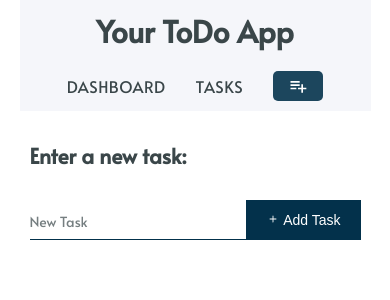
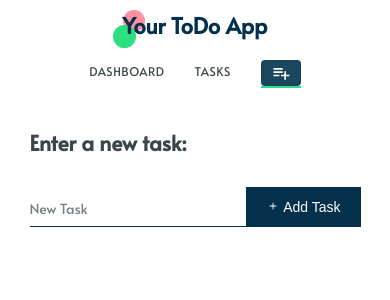
Before and after one commit to huthaifaaltiti/todo-app, a React (Create React App) app: page /new-task in a window 390 px wide. Shown: the top 300 px of the page. Built offline with nearby package versions, Linux system fonts and the light colour scheme.

Commit message:
adding media quires to NavBar

```diff
--- a/src/components/NavBar/index.js
+++ b/src/components/NavBar/index.js
@@ -11,7 +11,12 @@ export default function NavBar() {
   return (
     <div className={styles.mainNavBar}>
       <div className={styles.navBarLogo}>
-        <h2>Your ToDo App</h2>
+        <h2>
+          {/* decoration spans */}
+          <span></span>
+          <span></span>
+          Your ToDo App
+        </h2>
       </div>
 
       <div className={styles.navBarControl}>
--- a/src/components/NavBar/styles.module.css
+++ b/src/components/NavBar/styles.module.css
@@ -4,20 +4,52 @@
   width: 100%;
   height: auto;
 
-  padding: 1rem;
+  padding: 1rem 0;
 
-  background-color: var(--color-grey-l1);
+  display: flex;
+  align-items: center;
+  justify-content: space-between;
 }
 
 .navBarLogo {
   width: 100%;
-
-  text-align: center;
 }
 
 .navBarLogo h2 {
   font-size: 3rem;
   font-weight: bold;
+
+  color: var(--color-prim);
+
+  position: relative;
+}
+
+.navBarLogo h2 span:first-child {
+  width: 3rem;
+  height: 3rem;
+
+  border-radius: 50%;
+
+  background-color: var(--color-fif);
+
+  position: absolute;
+  top: 0;
+  left: 0;
+  z-index: -1;
+}
+
+.navBarLogo h2 span:last-child {
+  width: 3rem;
+  height: 3rem;
+
+  border-radius: 50%;
+
+  background-color: var(--color-secn);
+
+  position: absolute;
+  top: 1.5rem;
+  left: -1rem;
+  z-index: -1;
 }
 
 .navBarControl {
@@ -36,6 +68,8 @@
   font-size: 1.6rem;
   font-weight: normal;
   letter-spacing: 0.5px;
+
+  padding-bottom: 0.7rem;
 }
 
 .navBarControl span {
@@ -58,3 +92,75 @@
 
   color: var(--color-wht);
 }
+
+/* Sector: Media quires */
+
+/* 700px / 16px = 43.75 */
+@media (max-width: 43em) {
+  .navBarLogo h2 {
+    font-size: 2.5rem;
+  }
+
+  .navBarLogo h2 span:first-child {
+    width: 2.5rem;
+    height: 2.5rem;
+  }
+
+  .navBarLogo h2 span:last-child {
+    width: 2.5rem;
+    height: 2.5rem;
+  }
+
+  .navBarLinks {
+    font-size: 1.4rem;
+  }
+
+  .addNewTask {
+    border-radius: 0.5rem;
+
+    padding: 0.4rem 1.2rem;
+  }
+}
+
+/* 550px / 16px = 34.375 */
+@media (max-width: 34em) {
+  .navBarLogo h2 {
+    font-size: 2.2rem;
+  }
+
+  .navBarLogo h2 span:first-child {
+    width: 2.2rem;
+    height: 2.2rem;
+  }
+
+  .navBarLogo h2 span:last-child {
+    width: 2.3rem;
+    height: 2.3rem;
+  }
+
+  .navBarLinks {
+    font-size: 1.2rem;
+  }
+
+  .addNewTask {
+    border-radius: 0.4rem;
+
+    padding: 0.3rem 1rem;
+  }
+}
+
+/* 450px / 16px = 28.125 */
+@media (max-width: 28em) {
+  .mainNavBar {
+    display: flex;
+    flex-direction: column;
+    align-items: center;
+    justify-content: center;
+  }
+
+  .navBarLogo {
+    display: flex;
+    align-items: center;
+    justify-content: center;
+  }
+}
--- a/src/index.css
+++ b/src/index.css
@@ -108,7 +108,6 @@ code {
     rgba(0, 0, 0, 0.17) 0px 12px 13px, rgba(0, 0, 0, 0.09) 0px -3px 5px;
 }
 
-
 /* a */
 
 a {
@@ -117,5 +116,5 @@ a {
 }
 
 a.active {
-  color: var(--color-secn);
+  border-bottom: 2px solid var(--color-secn);
 }
```
